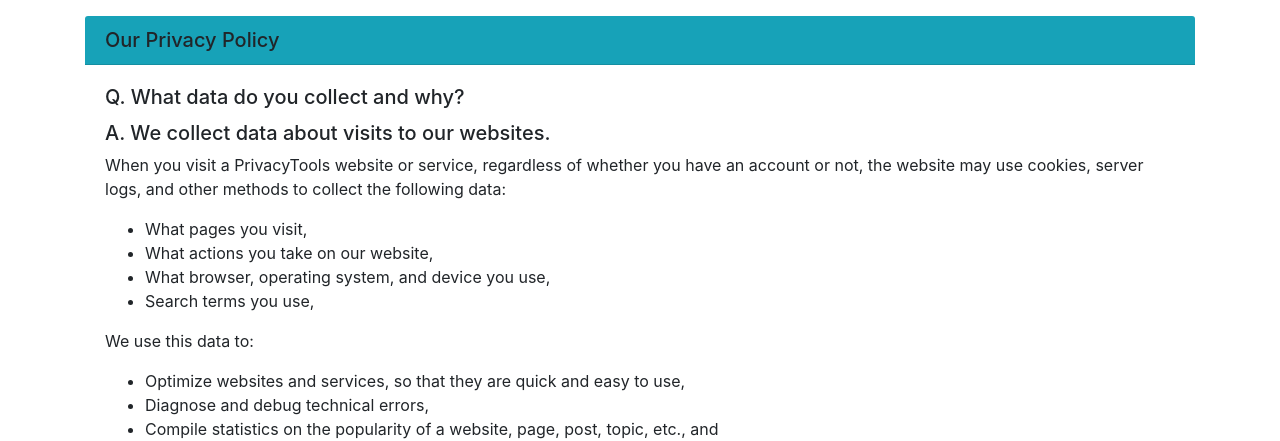
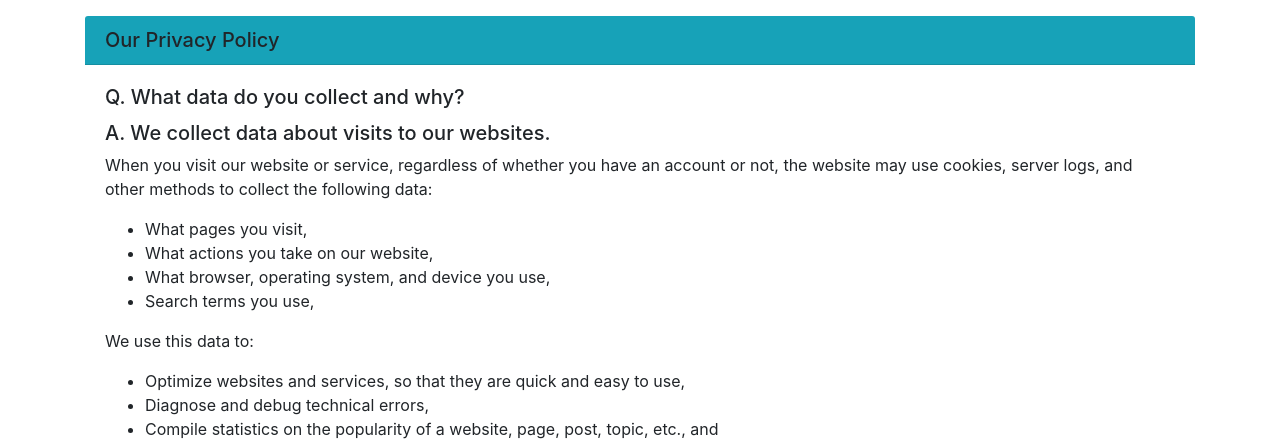
Before and after one commit to bayek0fsiwa/privacychurch, a Django app: page /privacypolicy in a window 1280 px wide. Shown: the part 74-515 px from the top of the page. Run offline with Django 3.2, Linux system fonts and the light colour scheme; some libraries are stand-ins or nearby versions.

Commit message:
Update privacypolicy.html

```diff
--- a/templates/home/privacypolicy.html
+++ b/templates/home/privacypolicy.html
@@ -10,7 +10,7 @@
   <div class="card-body">
     <h5 class="card-title">Q. What data do you collect and why?</h5>
     <h5>A. We collect data about visits to our websites.</h5>
-    <p class="card-text">When you visit a PrivacyTools website or service, regardless of whether you have an account or
+    <p class="card-text">When you visit our website or service, regardless of whether you have an account or
       not, the website may use cookies, server logs, and other methods to collect the following data:</p>
     <ul>
       <li>What pages you visit,</li>
```
